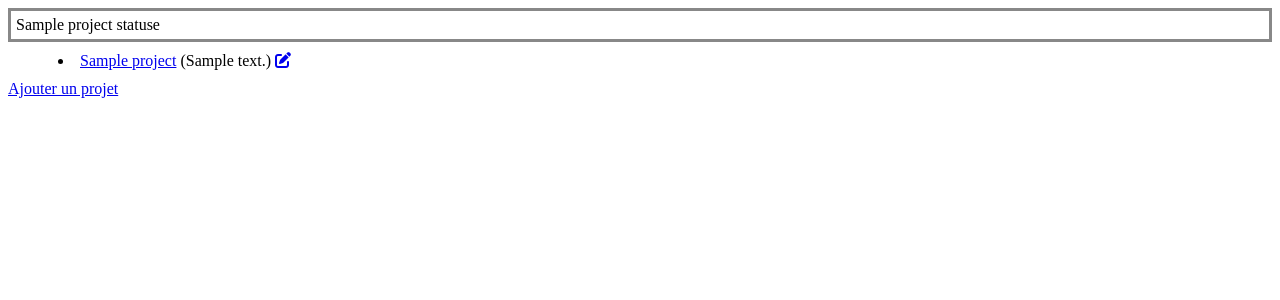
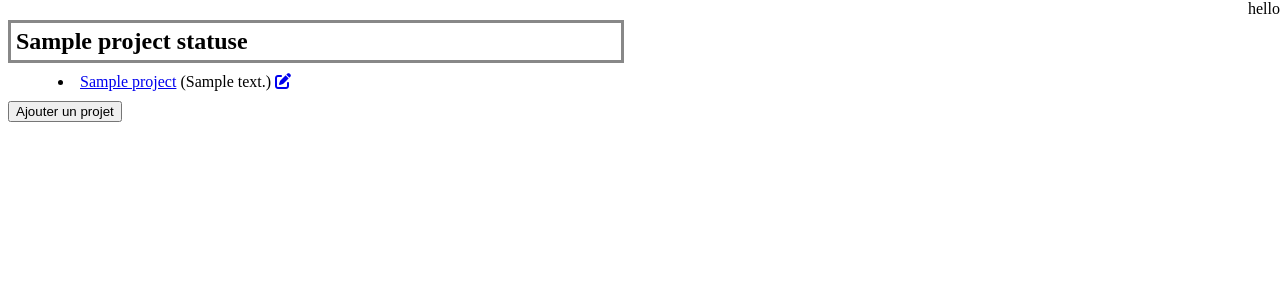
Before and after one commit to milin-fr/easy-board, a Symfony app: template templates/main/home.html.twig in a window 1280 px wide. Shown: the top 300 px of the page. Run offline with Twig, Linux system fonts and the light colour scheme; the template is opened without the code that fills it: most values are stand-ins (such as "Sample title", 1, 10 or a date in 2020); some libraries are stand-ins or nearby versions.

Commit message:
add project form with js

```diff
--- a/public/css/style.css
+++ b/public/css/style.css
@@ -2,6 +2,14 @@
 {
     padding: 5px;
     margin-bottom: 10px;
+    width: 600px;
+}
+
+.user-list
+{
+    position: fixed;
+    top: 0;
+    right: 0;
 }
 
 .project--list
--- /dev/null
+++ b/public/js/homeApp.js
@@ -0,0 +1,26 @@
+var app = {
+    init: function() {
+      console.log("init");
+      document.querySelector("#add-project--button").addEventListener("click", app.addProjectButton);
+    },
+    addProjectButton: function() {
+      const projectContainer = document.querySelectorAll(".project-container")[0];
+      const actionUrl = projectContainer.dataset.addProjectUrl;
+      console.log(actionUrl);
+      const projectForm = document.createElement("form");
+      projectForm.setAttribute('method', 'post');
+      projectForm.setAttribute('action', actionUrl);
+      const projectTitleInput = document.createElement("input");
+      projectTitleInput.setAttribute('type', 'text');
+      projectTitleInput.setAttribute('name', 'title');
+      projectTitleInput.setAttribute('value', 'Nom du projet');
+      const sendButtonInput = document.createElement("input");
+      sendButtonInput.setAttribute('type', 'submit');
+      sendButtonInput.setAttribute('value', 'Submit');
+      projectForm.appendChild(projectTitleInput);
+      projectForm.appendChild(sendButtonInput);
+      projectContainer.appendChild(projectForm);
+    }
+};
+
+document.addEventListener('DOMContentLoaded', app.init);
--- a/src/Entity/ProjectStatus.php
+++ b/src/Entity/ProjectStatus.php
@@ -162,7 +162,6 @@ class ProjectStatus
     public function generateCreatedAt()
     {
         $this->createdAt = new \DateTime();
-        $this->color = "#000000";
     }
 
     /**
--- a/templates/base.html.twig
+++ b/templates/base.html.twig
@@ -12,7 +12,6 @@
         {% block body %}{% endblock %}
         {% block javascripts %}
             <script src="https://unpkg.com/axios/dist/axios.min.js"></script>
-            <script src="{{ asset('js/app.js') }}"></script>
         {% endblock %}
     </body>
 </html>
--- a/templates/main/home.html.twig
+++ b/templates/main/home.html.twig
@@ -7,26 +7,26 @@
 <div class="container">
 
     {% for projectStatus in projectStatuses %}
-    <div class="row">
-        <div class="col-sm">
-            <div class="h1 project-status--card" style="border: solid 3px {{ projectStatus.color }}">
-              {{ projectStatus.title }}
-            </div>
-        </div>
-    </div>
+
+    <h2 class="project-status--card" style="border: solid 3px {{ projectStatus.color }}">
+        {{ projectStatus.title }}
+    </h2>
+    <div class="project-container" data-add-project-url="to be done">
     {% for project in projectStatus.projects %}
-    <div class="row">
         <li class="project--list">
             <a href="{{ path('project_show', {'id': project.id}) }}">{{ project.title }}</a> {% if project.description %} ({{ project.description }}){% endif %} <a href="{{ path('project_edit', {'id': project.id}) }}"><i class="fas fa-edit"></i></a>
         </li>
+    {% endfor %}
     </div>
+    {% else %}
+            Les etapes de projet n'ont pas été definis. <a href="{{ path('project_status_new') }}">Definir les etapes</a>.
     {% endfor %}
-    {% else %}
-        <div class="col-sm">
-            Les etapes de projet n'ont pas été definis. <a href="{{ path('project_status_new') }}">Definir les etapes</a>.
-        </div>
-
-    {% endfor %}
-  <a href="{{ path('project_new') }}">Ajouter un projet</a>
+<button id="add-project--button">Ajouter un projet</button>
 </div>
+<div class="user-list">
+hello
+</div>
+{% block javascripts %}
+    <script src="{{ asset('js/homeApp.js') }}"></script>
 {% endblock %}
+{% endblock %}
```
Also changed, not shown: public/js/app.js.
